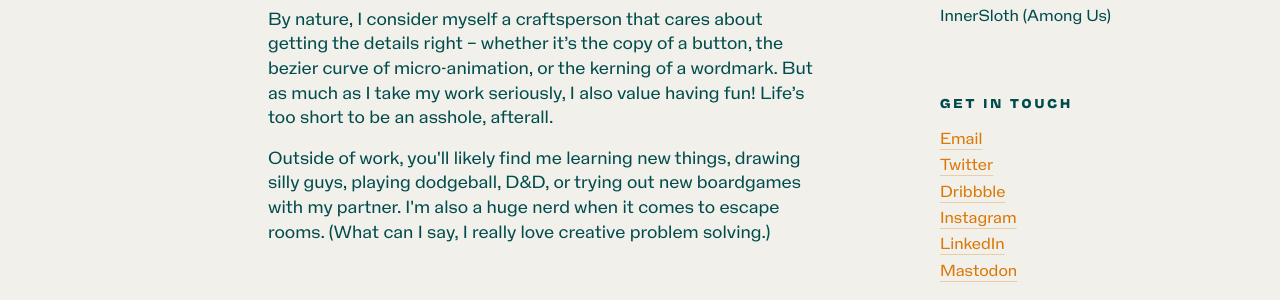
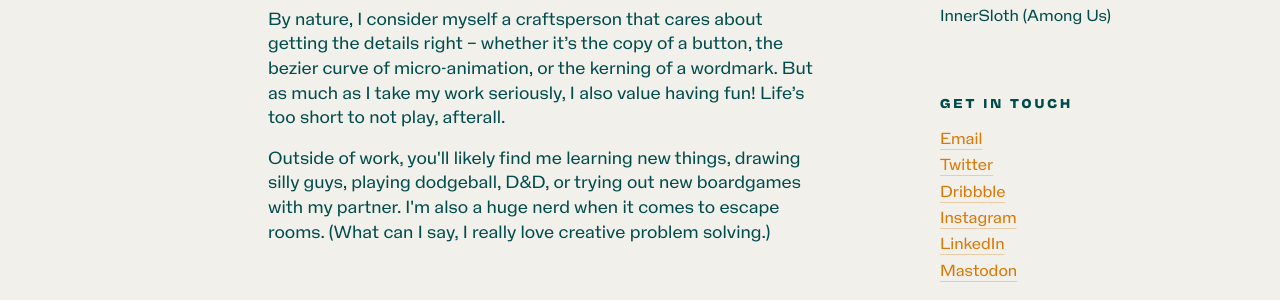
Before and after one commit to ehyleong/ehyleong.github.io, a Jekyll site: the page built from about.html, in a window 1280 px wide and 900 px high, scrolled down 1133 px. Shown: the part 247-547 px from the top of the window. Built offline with Jekyll 4.4.1, drawn with Linux system fonts in a browser that asks for light colours; comment, search, counter and statistics services are not loaded.

Commit message:
Update about.html

```diff
--- a/about.html
+++ b/about.html
@@ -26,7 +26,7 @@ permalink: /about
     <div class="col-lg-7 col-md-6 col-xs-12">
       <p>In 2012, I graduated from <strong>Emily Carr University of Art + Design</strong>, with a Bachelor's in Communication Design. I started my career doing graphic design for an indie film studio, and since then have designed brand identities, illustrations, websites, and interfaces for agencies, in-house teams, and via freelance.</p>
       <p> As of late, my focus has been in <strong>digital product design</strong>. I currently work as a senior designer at a software development studio called <strong><a href="https://steamclock.com" class="inline-link">Steamclock Software</a></strong>, where I lead design on predominantly consumer-facing mobile apps for a range of clients, as well as a handful of internal brand & marketing endeavours.</p>
-      <p>By nature, I consider myself a craftsperson that cares about getting the details right – whether it’s the copy of a button, the bezier curve of micro-animation, or the kerning of a wordmark. But as much as I take my work seriously, I also value having fun! Life’s too short to be an asshole, afterall.</p>
+      <p>By nature, I consider myself a craftsperson that cares about getting the details right – whether it’s the copy of a button, the bezier curve of micro-animation, or the kerning of a wordmark. But as much as I take my work seriously, I also value having fun! Life’s too short to not play, afterall.</p>
       <p>Outside of work, you'll likely find me learning new things, drawing silly guys, playing dodgeball, D&D, or trying out new boardgames with my partner. I'm also a huge nerd when it comes to escape rooms. (What can I say, I really love creative problem solving.)</p>
     </div>
     <div class="col-lg-2 col-lg-offset-1 col-md-3 col-md-offset-1 col-xs-12">
```
